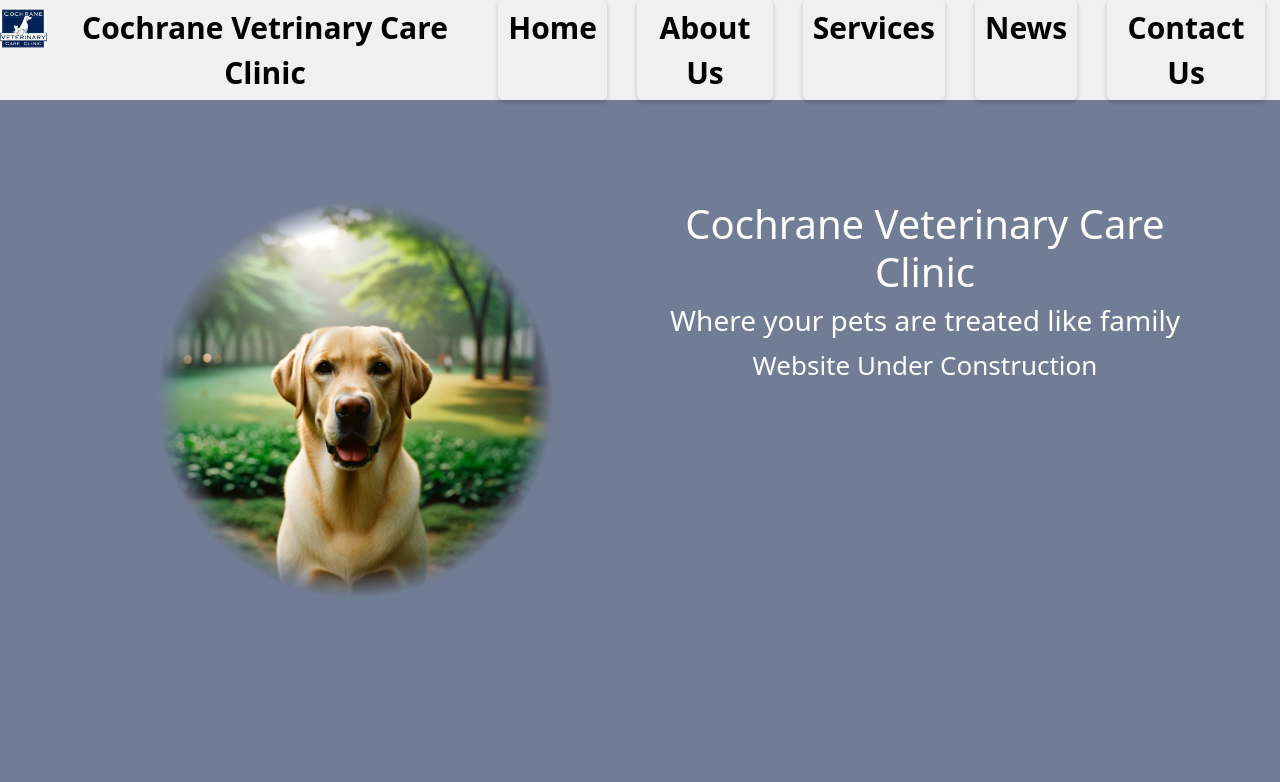
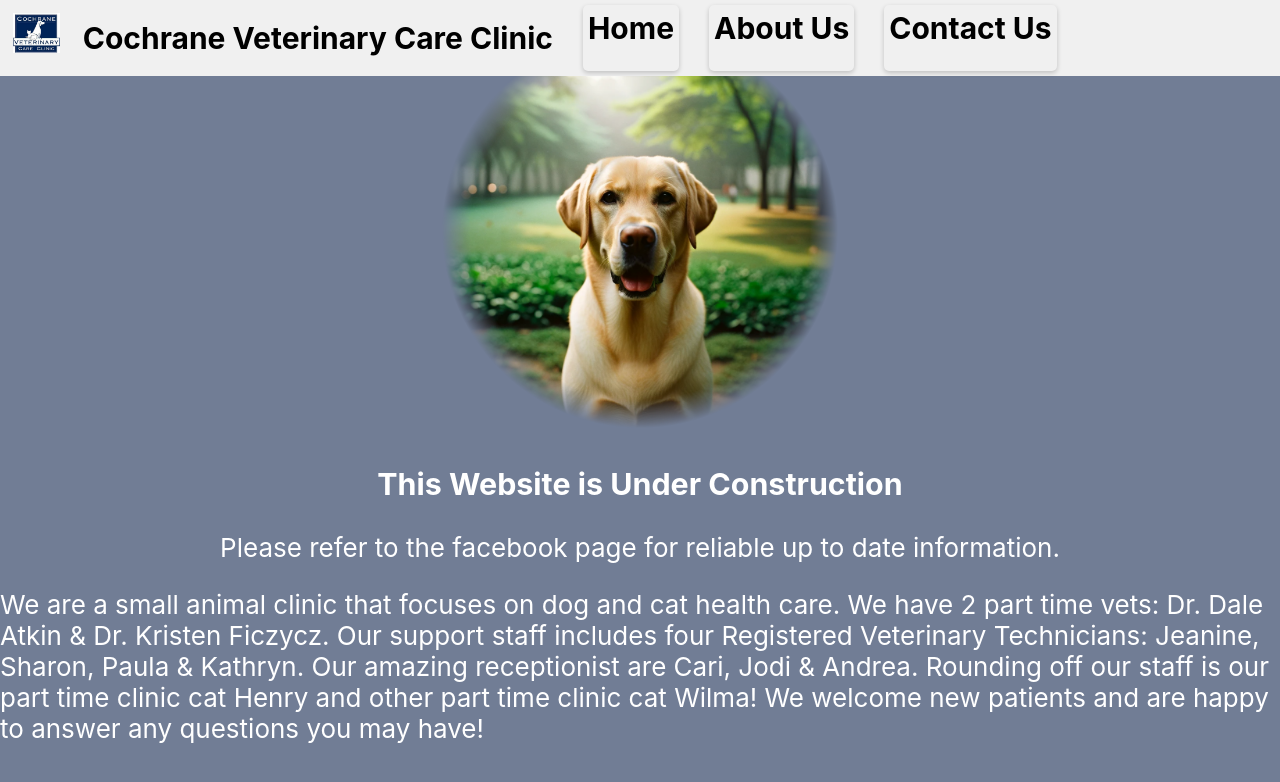
Before and after one commit to Alberta2514640/Cochrane-Veterinary-Care-Clinic, a React (Create React App) app: page / in a window 1280 px wide. Shown: the top 782 px of the page. Built offline with nearby package versions, Linux system fonts and the light colour scheme.

Commit message:
Bring Website in Line with Contents Dale actually Wants

```diff
--- a/package.json
+++ b/package.json
@@ -12,6 +12,7 @@
     "react-dom": "^18.2.0",
     "react-router-dom": "^6.21.1",
     "react-scripts": "5.0.1",
+    "react-social-media-embed": "^2.5.9",
     "web-vitals": "^2.1.4"
   },
   "scripts": {
--- a/public/index.html
+++ b/public/index.html
@@ -24,7 +24,7 @@
       work correctly both with client-side routing and a non-root public URL.
       Learn how to configure a non-root public URL by running `npm run build`.
     -->
-    <title>React App</title>
+    <title>CVCC</title>
   </head>
   <body>
     <noscript>You need to enable JavaScript to run this app.</noscript>
--- a/src/App.css
+++ b/src/App.css
@@ -2,34 +2,6 @@
   text-align: center;
 }
 
-.App-logo {
-  height: 40vmin;
-  pointer-events: none;
-}
-
-.Corner-Logo {
-  height: 5vmin;
-  margin-top: 1vmin;
-  pointer-events: none;
-}
-
-@media (max-width: 1000px) {
-  .Corner-Logo {
-    display: none;
-  }
-}
-
-.Website-Title{
-  font-size: 30px;
-  font-weight: bold;
-  color: #000000;
-  margin: 0;
-  padding: 0;
-  margin-right: 15px; /* Slightly increased margin for a cleaner look */
-  margin-left: 15px; /* Uniform margin for symmetry */
-  padding: 5px 10px; /* Padding to make each list item look like a button or tab */
-  border-radius: 5px; /* Rounded corners for a modern look */
-}
 
 .parent {
   display: flex;
@@ -103,14 +75,6 @@
   color: #61dafb;
 }
 
-@keyframes App-logo-spin {
-  from {
-    transform: rotate(0deg);
-  }
-  to {
-    transform: rotate(360deg);
-  }
-}
 
 /* Header.css */
 nav {
@@ -122,10 +86,9 @@ nav {
   /* Rest of your styling */
 }
 
-
 ul {
   list-style-type: none;
-  margin: 0;
+  margin: 5px;
   padding: 0;
   display: flex;
 }
@@ -137,7 +100,7 @@ li {
   color: #000000;
   margin-right: 15px; /* Slightly increased margin for a cleaner look */
   margin-left: 15px; /* Uniform margin for symmetry */
-  padding: 5px 10px; /* Padding to make each list item look like a button or tab */
+  padding: 5px 5px; /* Padding to make each list item look like a button or tab */
   border-radius: 5px; /* Rounded corners for a modern look */
   transition: background-color 0.3s, color 0.3s; /* Smooth transition for hover effects */
   font-weight: bold; /* Optional: Makes the text a bit bolder for better readability */
--- a/src/App.js
+++ b/src/App.js
@@ -3,8 +3,6 @@ import { BrowserRouter as Router, Route, Routes } from 'react-router-dom';
 import Header from './components/Header/Header';
 import Home from './pages/Home';
 import AboutUs from './pages/About-Us';
-import Services from './pages/Services';
-import News from './pages/News';
 import ContactUs from './pages/Contact-Us';
 import './App.css';
 
@@ -17,8 +15,6 @@ const App = () => {
             <Routes>
                 <Route path="/" element={<Home />} />
                 <Route path="/about-us" element={<AboutUs />} />
-                <Route path="/services" element={<Services />} />
-                <Route path="/news" element={<News />} />
                 <Route path="/contact-us" element={<ContactUs />} />
             </Routes>
         </Router>
--- /dev/null
+++ b/src/components/Header/Header.css
@@ -0,0 +1,22 @@
+.Corner-Logo {
+    height: 5vmin;
+    margin: 1vmin;
+    pointer-events: none;
+  }
+
+
+@media (max-width: 1000px) {
+    .Corner-Logo {
+      display: none;
+    }
+  }
+
+.Website-Title{
+    font-size: 30px;
+    font-weight: bold;
+    color: #000000;
+    margin: 10px;
+    padding: 0;
+    padding: 5px 5px; /* Padding to make each list item look like a button or tab */
+    border-radius: 5px; /* Rounded corners for a modern look */
+}
--- a/src/components/Header/Header.jsx
+++ b/src/components/Header/Header.jsx
@@ -1,17 +1,16 @@
 import React from 'react';
 import { Link } from 'react-router-dom';
 import image from '../../assets/logo.jpg';
+import './Header.css';
 
 const Header = () => {
   return (
     <nav>
     <ul>
     <img class="Corner-Logo" src={image} alt="Logo" />
-    <p class="Website-Title"> Cochrane Vetrinary Care Clinic</p>
+    <p class="Website-Title"> Cochrane Veterinary Care Clinic</p>
     <li><Link to="/">Home</Link></li>
     <li><Link to="/about-us">About Us</Link></li>
-    <li><Link to="/services">Services</Link></li>
-    <li><Link to="/news">News</Link></li>
     <li><Link to="/contact-us">Contact Us</Link></li>
     </ul>
   </nav>
--- a/src/pages/About-Us.jsx
+++ b/src/pages/About-Us.jsx
@@ -13,13 +13,21 @@ const AboutUs = () => {
                 <img className="AboutUs-Image" src={image} alt="Logo" />
                 </Col>
                 <Col>
-                    <h2>Cochrane Veterinary Care Clinic</h2>
                     <p><strong>Location:</strong> Cochrane, Alberta</p>
                     <p><strong>Focus:</strong> Healthcare for dogs and cats</p>
                     <p><strong>Lead Veterinarian:</strong> Dr. Dale Atkin</p>
-                    <p>Cochrane Veterinary Care Clinic is renowned in the Cochrane community for its compassionate and quality care for pets. The clinic, led by Dr. Dale Atkin, specializes in the healthcare of dogs and cats. It has earned positive reviews and recommendations for its professional veterinary services and dedicated approach, especially during challenging times for pets and their owners.</p>
-                    <p><strong>Operating Hours:</strong> Weekdays</p>
-                    <p>The clinic provides consistent care and support to pet owners and their pets throughout the workweek, establishing itself as a key resource for pet health in the area.</p>
+                    <p style={{textAlign: 'left'}}>Cochrane Veterinary Care Clinic is renowned in the Cochrane community for its compassionate and quality care for pets.
+                        The clinic, led by Dr. Dale Atkin, specializes in the healthcare of dogs and cats.
+                        It has earned positive reviews and recommendations for its professional veterinary services and dedicated approach,
+                            especially during challenging times for pets and their owners.</p>
+
+                    <p><strong>Operating Hours:</strong><br />
+                    Monday - Friday: 8:30 AM - 5:30 PM,<br />
+                    Wednesday - Friday: 8:30 AM - 10:00 PM,<br />
+                    Saturday: 9:00 AM - 12:00 PM,<br />
+                    Sunday: CLOSED
+                    </p>
+                    <p style={{textAlign: 'left'}}>The clinic provides consistent care and support to pet owners and their pets throughout the week, establishing itself as a key resource for pet health in the area.</p>
                 </Col>
             </Row>
         </Container>
--- a/src/pages/Contact-Us.jsx
+++ b/src/pages/Contact-Us.jsx
@@ -9,14 +9,10 @@ const ContactUs = () => {
             <h2>Cochrane Veterinary Care Clinic</h2>
             <p><strong>Address:</strong> 57 West Aarsby Road, Cochrane, Alberta, T4C 1M1</p>
             <p><strong>Phone:</strong> (403) 932-4138</p>
-            <p><strong>Email:</strong> Dale@CochraneVetrinaryCareClinic.ca</p>
 
             <h3>Hours of Operation:</h3>
             <p>Monday to Friday: 8:30 AM - 5:30 PM</p>
             <p>Saturday & Sunday: Closed</p>
-
-            <h3>Emergency Contact:</h3>
-            <p>If you have an emergency outside of our regular business hours, please contact [Insert Emergency Contact Info]</p>
 
             <p>We look forward to hearing from you and taking care of your beloved pets!</p>
 
--- a/src/pages/Home.jsx
+++ b/src/pages/Home.jsx
@@ -13,10 +13,18 @@ const Home = () => {
                 </Col>
                 <Col>
                     <div>
-                        <h1>Cochrane Veterinary Care Clinic</h1>
-                        <h3>Where your pets are treated like family</h3>
+
+                        <h3>This Website is Under Construction</h3>
                         <p>
-                            Website Under Construction
+                            Please refer to the facebook page for reliable up to date information.
+                        </p>
+                        <p style={{textAlign: 'left'}}>
+                            We are a small animal clinic that focuses on dog and cat health care.
+                            We have 2 part time vets: Dr. Dale Atkin & Dr. Kristen Ficzycz.
+                            Our support staff includes four Registered Veterinary Technicians: Jeanine, Sharon, Paula & Kathryn.
+                            Our amazing receptionist are Cari, Jodi & Andrea.
+                            Rounding off our staff is our part time clinic cat Henry and other part time clinic cat Wilma!
+                            We welcome new patients and are happy to answer any questions you may have!
                         </p>
                     </div>
                 </Col>
--- a/src/pages/News.jsx
+++ /dev/null
@@ -1,15 +0,0 @@
-import React from 'react';
-
-const News = () => {
-    return (
-        <div>
-            <h1> News</h1>
-            <p>
-                Website Under Construction
-            </p>
-
-        </div>
-    );
-};
-
-export default News;
--- a/src/pages/Services.jsx
+++ /dev/null
@@ -1,108 +0,0 @@
-import React from 'react';
-import 'bootstrap/dist/css/bootstrap.min.css';
-import Container from 'react-bootstrap/Container';
-import Row from 'react-bootstrap/Row';
-import Col from 'react-bootstrap/Col';
-import image1 from '../assets/Stock1.png';
-import image2 from '../assets/Stock2.png';
-import image3 from '../assets/Stock3.png';
-import image4 from '../assets/Stock4.png';
-import image5 from '../assets/Stock5.png';
-import image6 from '../assets/Stock6.png';
-import image7 from '../assets/Stock7.png';
-import image8 from '../assets/Stock8.png';
-import image9 from '../assets/Stock9.png';
-
-const Services = () => {
-    return (
-        <Container>
-            <h1>Services at Cochrane Veterinary Care Clinic Under Construction</h1>
-            <Row>
-                <Col>
-                    <img className="Stock-Image" src={image1} alt="Logo" />
-                </Col>
-                <Col>
-                    <h2>Our Veterinary Services</h2>
-                    <p>At Cochrane Veterinary Care Clinic, we offer a wide range of services to ensure the health and well-being of your pets. Our experienced team, led by Dr. Dale Atkin, is dedicated to providing compassionate care tailored to the unique needs of each animal.</p>
-                </Col>
-            </Row>
-            <Row>
-                <Col>
-                    <img className="Stock-Image" src={image2} alt="Logo" />
-                </Col>
-                <Col>
-                    <h3>General Health Checks</h3>
-                    <p>Regular health examinations are crucial for maintaining your pet's health. Our comprehensive check-ups include a thorough physical examination, vaccinations, parasite control, and nutritional counseling.</p>
-                </Col>
-
-            </Row>
-            <Row>
-                <Col>
-                    <img className="Stock-Image" src={image3} alt="Logo" />
-                </Col>
-                <Col>
-                    <h3>Diagnostic Services</h3>
-                    <p>We offer advanced diagnostic services including blood tests, x-rays, and ultrasounds to accurately diagnose and treat health issues in your pets.</p>
-                </Col>
-            </Row>
-            <Row>
-                <Col>
-                    <img className="Stock-Image" src={image4} alt="Logo" />
-                </Col>
-                <Col>
-                <h3>Dental Care</h3>
-                <p>Good oral health is essential for your pet's overall well-being. Our dental services include teeth cleaning, dental x-rays, and oral surgeries.</p>
-                </Col>
-            </Row>
-            <Row>
-                <Col>
-                    <img className="Stock-Image" src={image5} alt="Logo" />
-                </Col>
-                <Col>
-                    <h3>Emergency Care</h3>
-                    <p>In case of emergencies, our clinic is equipped to provide immediate care and treatment to address urgent health concerns of your pets.</p>
-                </Col>
-            </Row>
-            <Row>
-                <Col>
-                    <img className="Stock-Image" src={image6} alt="Logo" />
-                </Col>
-                <Col>
-                    <h3>Surgical Procedures</h3>
-                    <p>Our surgical suite is equipped for a variety of procedures including spaying/neutering, soft tissue surgeries, and other necessary operations.</p>
-                </Col>
-            </Row>
-            <Row>
-                <Col>
-                    <img className="Stock-Image" src={image7} alt="Logo" />
-                </Col>
-                <Col>
-                    <h3>Preventive Care</h3>
-                    <p>Prevention is better than cure. We offer various preventive care services such as vaccinations, flea and tick prevention, heartworm prevention, and more.</p>
-                </Col>
-            </Row>
-            <Row>
-                <Col>
-                    <img className="Stock-Image" src={image8} alt="Logo" />
-                </Col>
-                <Col>
-                    <h3>Nutritional Counseling</h3>
-                    <p>Proper nutrition is key to a healthy life for your pets. Our experts provide personalized dietary plans and nutrition advice for pets at different life stages.</p>
-                </Col>
-            </Row>
-            <Row>
-                <Col>
-                    <img className="Stock-Image" src={image9} alt="Logo" />
-                </Col>
-                <Col>
-                <h3>Senior Pet Care</h3>
-                <p>Older pets have special needs. We provide comprehensive care tailored to the health requirements of senior pets, focusing on comfort and quality of life.</p>
-                </Col>
-            </Row>
-            <p>For more detailed information on our services or to schedule an appointment, please contact us at (403) 932-4138.</p>
-        </Container>
-
-    );
-};
-
-export default Services;
```
Also changed, not shown: public/manifest.json, 1 other file (tests, documents, lock files or other folders).
